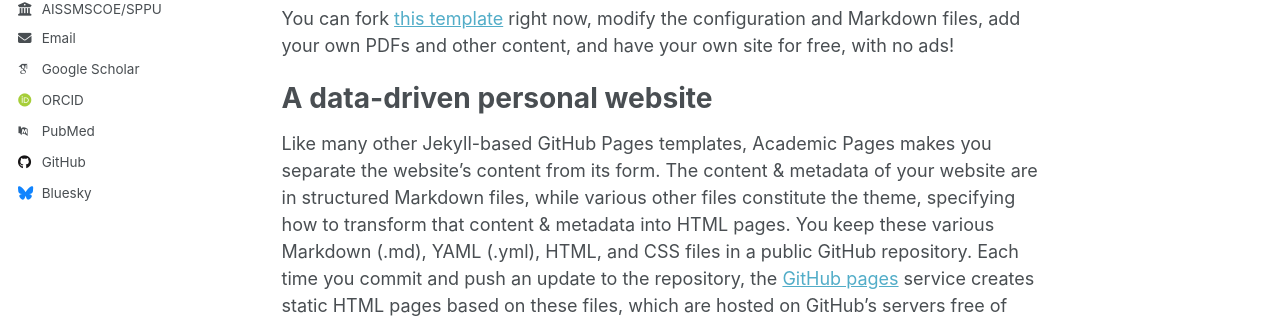
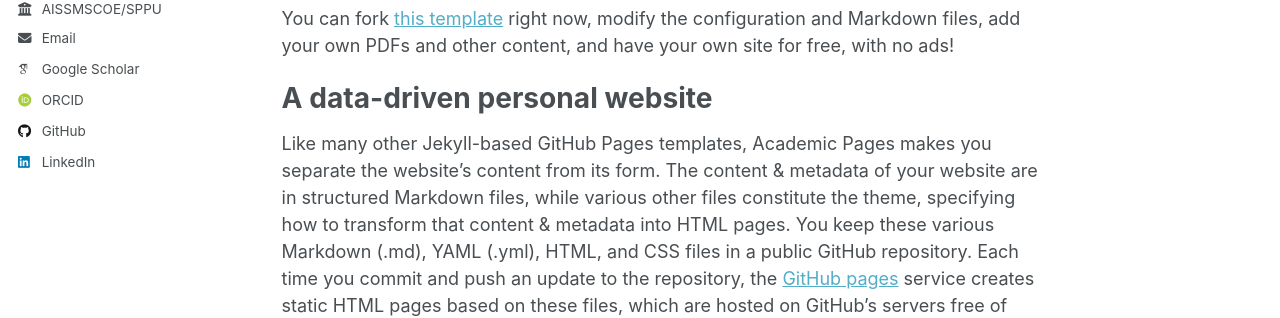
Before and after one commit to suhasghugare/suhasghugare.github.io, a Jekyll site: the page built from _pages/about.md, in a window 1280 px wide. Shown: the part 404-722 px from the top of the page. Built offline with Jekyll 4.4.1, drawn with Linux system fonts in a browser that asks for light colours; some web fonts are replaced; a script that is not in the unit is left out; part of the change alters nothing that is shown.

Commit message:
Update _config.yml

```diff
--- a/_config.yml
+++ b/_config.yml
@@ -40,7 +40,7 @@ author:
   impactstory      : # URL
   orcid            : "https://orcid.org/0000-0001-5211-3240"
   semantic         : # URL
-  pubmed           : "https://www.ncbi.nlm.nih.gov/pubmed/?term=john+snow"
+  pubmed           : # URL
   researchgate     : # URL
   scopus           : # URL
 
@@ -54,7 +54,7 @@ author:
 
   # Social media
   artstation       : # Username
-  bluesky          : "bsky.app" # Replace this with you Bluesky username
+  bluesky          : # Username
   facebook         : # Username
   flickr           : # Username
   foursquare       : # Username
@@ -63,7 +63,7 @@ author:
   keybase          : # Username
   instagram        : # Username
   lastfm           : # Username
-  linkedin         : # Username
+  linkedin         : "suhas-ghugare-654b5045"
   mastodon         : # URL
   medium           : # URL
   pinterest        : # Username
```
